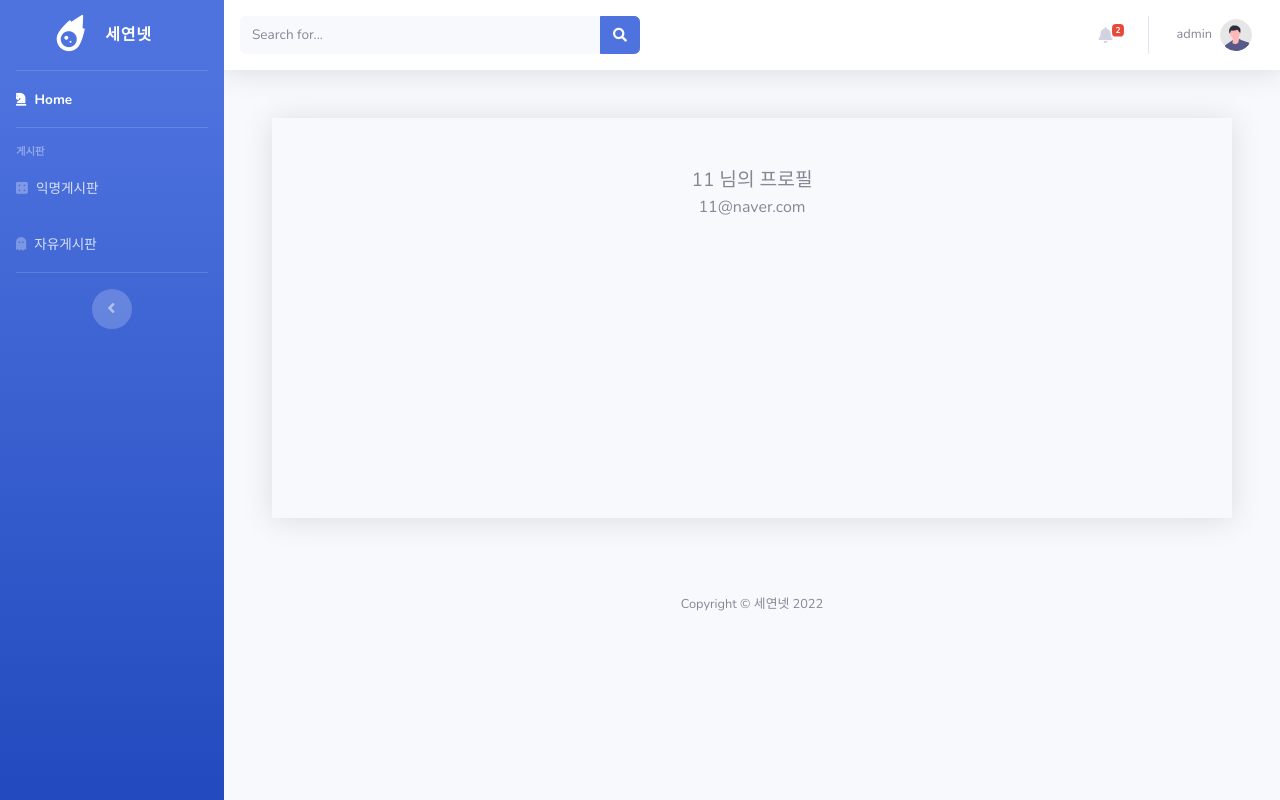
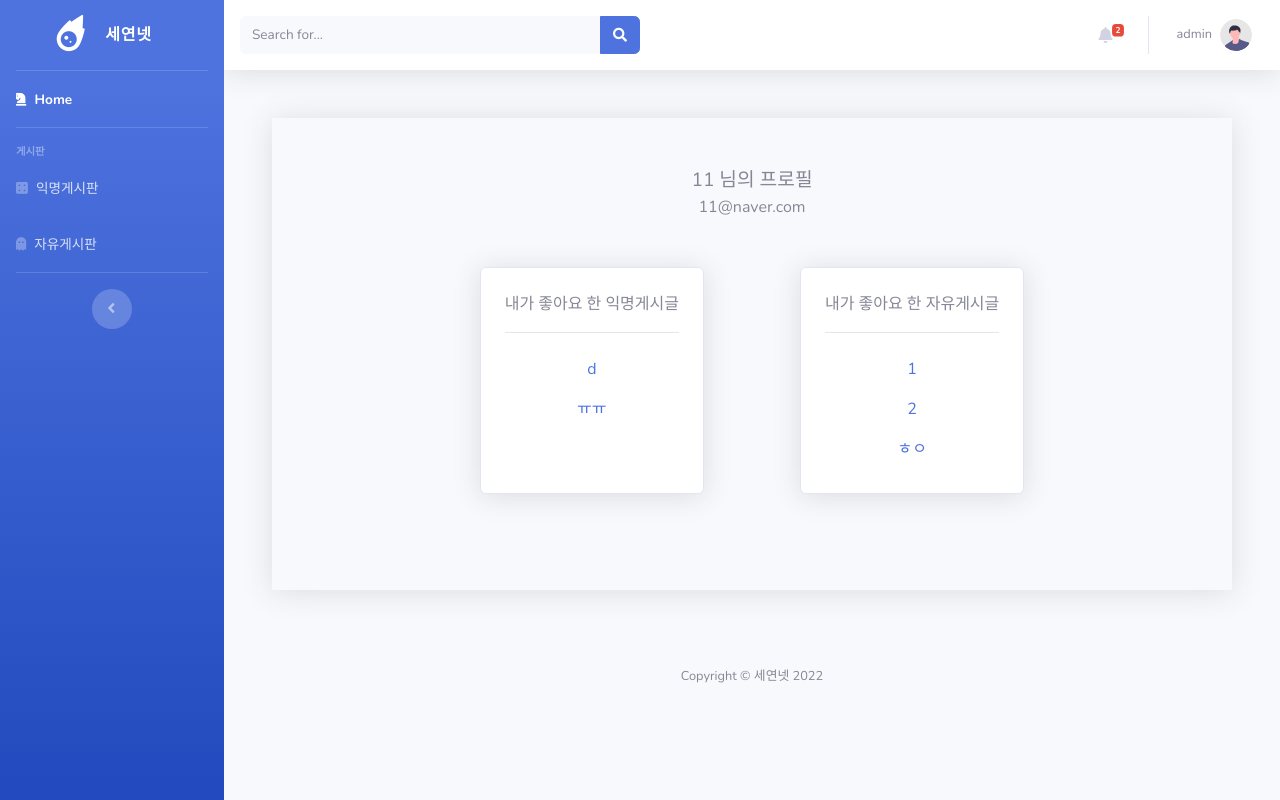
Before and after one commit to serinryu/django-seiyonnet-clone, a Django app: page /profile/1 in a window 1280 px wide. Run offline with Django 4.2, Linux system fonts and the light colour scheme; a user stored in the database is signed in; data comes from the database, SQL or seed files in the repository; some libraries are stand-ins or nearby versions.

Commit message:
좋아요 기능 & 내가 좋아한 게시글 프로필상에서 보기

```diff
--- a/board/models.py
+++ b/board/models.py
@@ -4,6 +4,8 @@ from django.contrib.auth.models import User
 
 class Profile(models.Model):
     user = models.OneToOneField(User, on_delete=models.CASCADE)
+    like_anonyposts = models.ManyToManyField('AnonyPost', blank=True, related_name='like_anonyposts')
+    like_freeposts = models.ManyToManyField('FreePost', blank=True, related_name='like_freeposts')
 
     def __str__(self):
         return self.username
@@ -14,6 +16,7 @@ class AnonyPost(models.Model):
     date = models.DateTimeField(auto_now_add=True)
     author = models.ForeignKey(User, null=True, default='', on_delete=models.CASCADE)
     anony = models.BooleanField(default=True)
+    like_count = models.PositiveIntegerField(default=0)
 
     def __str__(self):
         return self.title
@@ -36,6 +39,7 @@ class FreePost(models.Model):
     date = models.DateTimeField(auto_now_add=True)
     author =  models.ForeignKey(User, on_delete=models.CASCADE)
     anony = models.BooleanField(default=False)
+    like_count = models.PositiveIntegerField(default=0)
 
     def __str__(self):
         return self.title
--- a/board/templates/anony_detail.html
+++ b/board/templates/anony_detail.html
@@ -21,7 +21,11 @@
         {% endif %}
     {% endif %}
 
-    <br/><hr/>
+    <div class="mt-4">
+      <a href="{% url 'anony_like' post_detail.id %}">    <button type="button" class="btn btn-primary">
+      좋아요 {{post_detail.like_count}} 개
+      </button></a>
+    </div><hr/>
 
     <!-- 댓글 입력 공간 -->
     <form method="POST" action="{% url 'newcomment' post_detail.id  %}">
--- a/board/templates/free_detail.html
+++ b/board/templates/free_detail.html
@@ -20,7 +20,11 @@
         {% endif %}
     {% endif %}
 
-    <br/><hr/>
+    <div class="mt-4">
+      <a href="{% url 'free_like' post_detail.id %}"><button type="button" class="btn btn-primary">
+      좋아요 {{post_detail.like_count}} 개
+      </button></a>
+    </div><hr/>
 
     <!-- 댓글 입력 공간 -->
     <form method="POST" action="{% url 'newfreecomment' post_detail.id  %}">
--- a/board/templates/profile.html
+++ b/board/templates/profile.html
@@ -1,11 +1,23 @@
 {% extends 'base.html' %}
 
 {% block content %}
-<div class="h-50 shadow m-5">
+<div class="shadow m-5">
   <div class="p-5 text-center">
       <div class="text-lg">{{userprofile.user.username}} 님의 프로필
       </div>
       <div>{{userprofile.user.email}}</div>
+      <div class="d-flex justify-content-center">
+        <div class="card shadow m-5 p-4"> 내가 좋아요 한 익명게시글 <hr>
+        {% for likepost in userprofile.like_anonyposts.all %}
+          <a href="{%url 'anonydetail' likepost.id%}" class="m-2">{{likepost}}</a>
+        {% endfor %}
+        </div>
+        <div class="card shadow m-5 p-4"> 내가 좋아요 한 자유게시글 <hr>
+        {% for likepost in userprofile.like_freeposts.all %}
+          <a href="{%url 'anonydetail' likepost.id%}" class="m-2">{{likepost}}</a>
+        {% endfor %}
+        </div>
+      </div>
 </div>
 </div>
 
--- a/board/views.py
+++ b/board/views.py
@@ -28,6 +28,7 @@ def search(request):
 def profile(request, user_id):
     userprofile = get_object_or_404(Profile, pk=user_id)
     return render(request, 'profile.html', {'userprofile':userprofile})
+
 
 ###
 # 익명게시판
@@ -89,6 +90,20 @@ def comment_delete(request, post_id, comment_id):
     delete_comment.delete()
     return redirect('anonydetail', post_id)
 
+def anony_like(request, post_id):
+    post = get_object_or_404(AnonyPost, id=post_id)
+    user = request.user
+    profile = Profile.objects.get(id=user.id)
+    check_like_post = profile.like_anonyposts.filter(id=post_id)
+    if check_like_post.exists():
+        profile.like_anonyposts.remove(post)
+        post.like_count -= 1
+        post.save()
+    else:
+        profile.like_anonyposts.add(post)
+        post.like_count += 1
+        post.save()
+    return redirect('anonydetail', post_id)
 
 ###
 # 자유게시판
@@ -120,7 +135,6 @@ def freedetail(request, post_id):
 
 def freedetail_edit(request, post_id):
     post = get_object_or_404(FreePost, pk=post_id)
-    # 폼을 불러올 때 입력했던 내용을 포함시켜서 불러오려면 폼에 instance=order를 넣어준다.
     if request.method == 'POST' or request.method == 'FILES':
         form = PostForm(request.POST, request.FILES,instance=post)
         if form.is_valid():
@@ -149,3 +163,18 @@ def freecomment_delete(request, post_id, comment_id):
     delete_comment = get_object_or_404(FreeComment, pk=comment_id)
     delete_comment.delete()
     return redirect('freedetail', post_id)
+
+def free_like(request, post_id):
+    post = get_object_or_404(FreePost, id=post_id)
+    user = request.user
+    profile = Profile.objects.get(id=user.id)
+    check_like_post = profile.like_freeposts.filter(id=post_id)
+    if check_like_post.exists():
+        profile.like_freeposts.remove(post)
+        post.like_count -= 1
+        post.save()
+    else:
+        profile.like_freeposts.add(post)
+        post.like_count += 1
+        post.save()
+    return redirect('freedetail', post_id)
--- a/seiyonnet/urls.py
+++ b/seiyonnet/urls.py
@@ -27,6 +27,9 @@ urlpatterns = [
     path('new_freecomment/<int:post_id>', views.newfreecomment, name='newfreecomment'),
     path('new_freecomment/<int:post_id>/delete/<int:comment_id>', views.freecomment_delete, name='freecomment_delete'),
 
+    path('anony_like/<int:post_id>', views.anony_like, name='anony_like'),
+    path('free_like/<int:post_id>', views.free_like, name='free_like'),
+
     path('login/', accounts_views.login, name='login'),
     path('logout/', accounts_views.logout, name='logout'),
     path('signup/', accounts_views.signup, name='signup'),
```
Also changed, not shown: board/migrations/0011_remove_profile_username_anonypost_like_count.py (added), board/migrations/0012_profile_like_posts.py (added), board/migrations/0013_remove_profile_like_posts_profile_like_anonyposts_and_more.py (added), board/migrations/0014_freepost_like_count.py (added), db.sqlite3.
